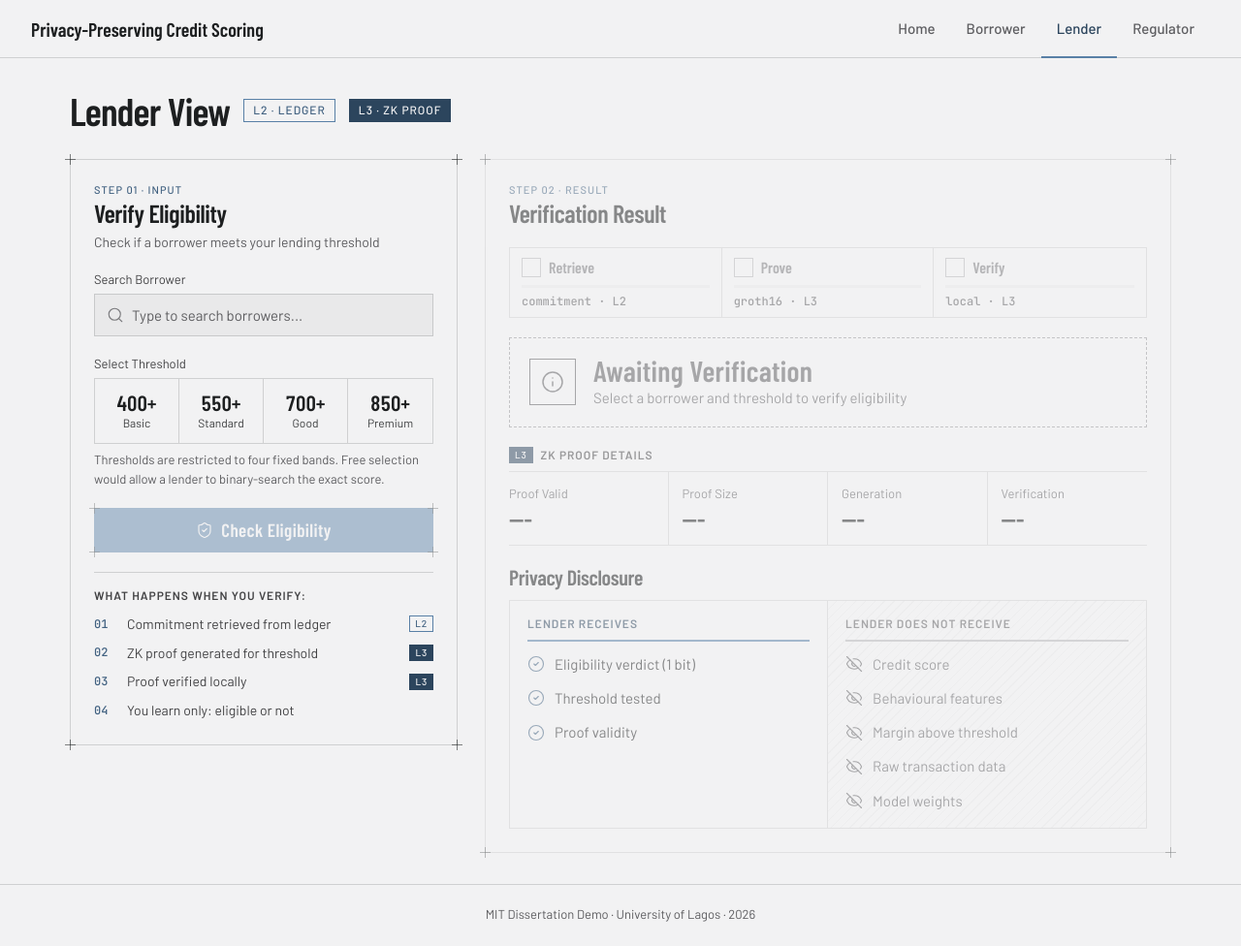
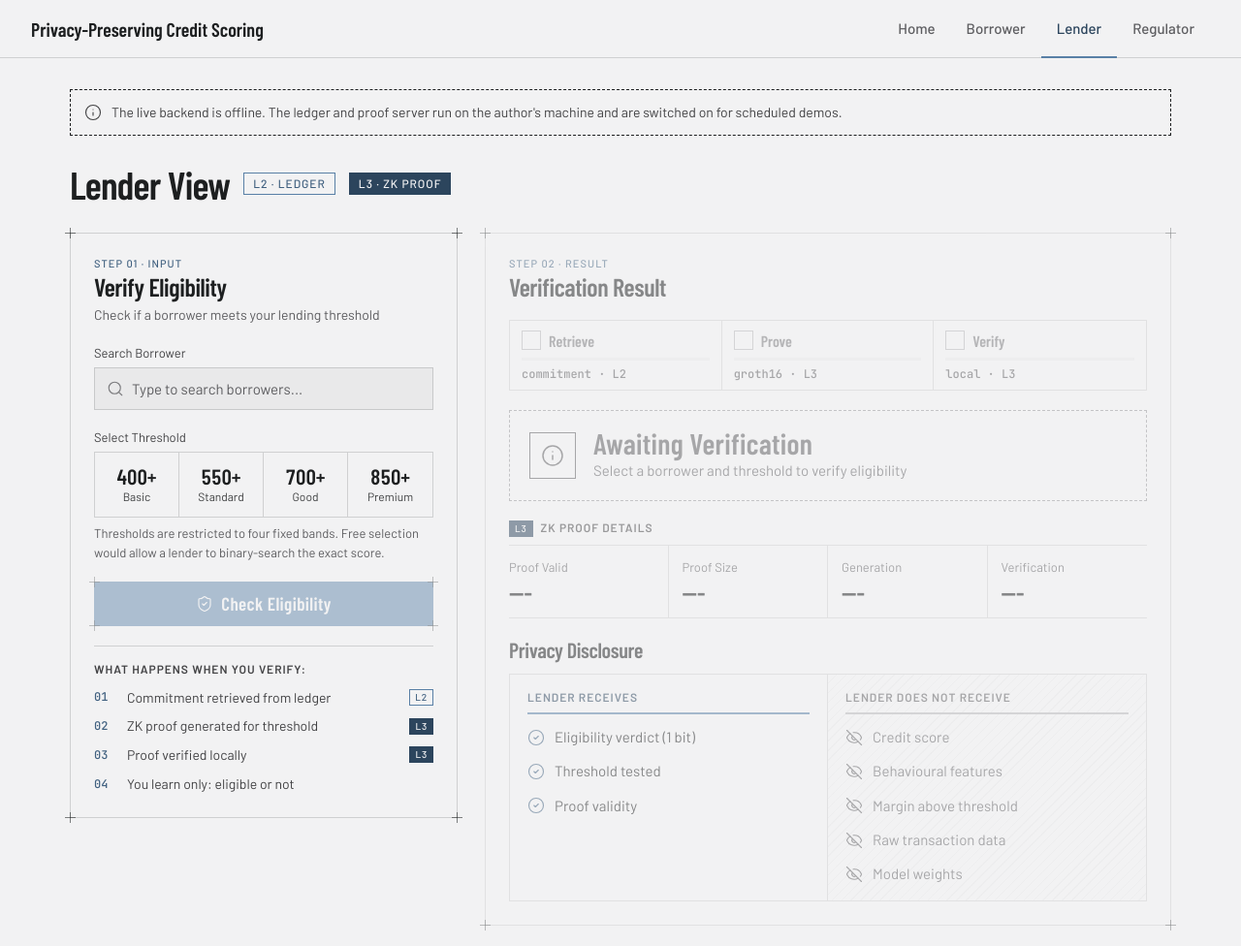
Before and after one commit to Bill-Adepoju/Creditworthy, a website: page ui/public/lender.html in a window 1280 px wide. Shown: the top 976 px of the page at 97% size. Drawn offline with Linux system fonts and the light colour scheme; no server answers.

Commit message:
Add Netlify hosting with tunnel to local backend

```diff
--- a/ui/public/scripts/picker.js
+++ b/ui/public/scripts/picker.js
@@ -119,5 +119,22 @@
 
   if (window.location.search.includes('demo=clean')) document.body.classList.add('demo-clean');
 
+  // On the hosted site the backend runs on the author's PC; say so when it is unreachable.
+  function showOffline() {
+    const wrapper = document.querySelector('.page-wrapper');
+    if (!wrapper || document.querySelector('.offline-banner')) return;
+    const banner = document.createElement('div');
+    banner.className = 'offline-banner';
+    banner.setAttribute('role', 'status');
+    banner.innerHTML = Icons.svg('info', 18) + '<span>The live backend is offline. The ledger and proof server run on the author\'s machine and are switched on for scheduled demos.</span>';
+    wrapper.prepend(banner);
+  }
+  const ctrl = new AbortController();
+  setTimeout(() => ctrl.abort(), 8000);
+  fetch('/api/health', { signal: ctrl.signal })
+    .then((r) => r.json())
+    .then((h) => { if (!h.ok) showOffline(); })
+    .catch(showOffline);
+
   window.Demo = { $, cssMs, sleep, setStatus, BorrowerPicker };
 })();
--- a/ui/public/styles/components.css
+++ b/ui/public/styles/components.css
@@ -363,6 +363,8 @@ input[type="number"]:focus-visible { border-color: var(--accent); outline-offset
 .pipeline-scroll { overflow-x: auto; }
 .span-3 { grid-column: span 3; } .span-4 { grid-column: span 4; }
 
+.offline-banner { display: flex; align-items: center; gap: 10px; padding: 12px 14px; border: 1px dashed var(--ink); font-size: var(--text-small); color: var(--ink-secondary); }
+
 /* ---------- Score factors (borrower explanation) ---------- */
 .factor-caption { font-size: var(--text-caption); color: var(--ink-muted); margin-bottom: 10px; }
 .factor-cols { display: grid; grid-template-columns: repeat(2, minmax(0, 1fr)); border: 1px solid var(--divider); }
--- a/ui/server.js
+++ b/ui/server.js
@@ -283,6 +283,11 @@ function computeCommitment(score, salt) {
 }
 
 // API Endpoints
+
+// Lets the hosted pages tell "backend offline" apart from an API error.
+app.get('/api/health', (req, res) => {
+    res.json({ ok: true, fabric: !!contract, regulator: !!regulatorContract });
+});
 
 // Borrower picker list. Deliberately id + label only: every view (including the lender's)
 // loads this, so scores and features must not travel with it.
```
Also changed, not shown: netlify.toml (added), ui/README.md, 1 other file.
